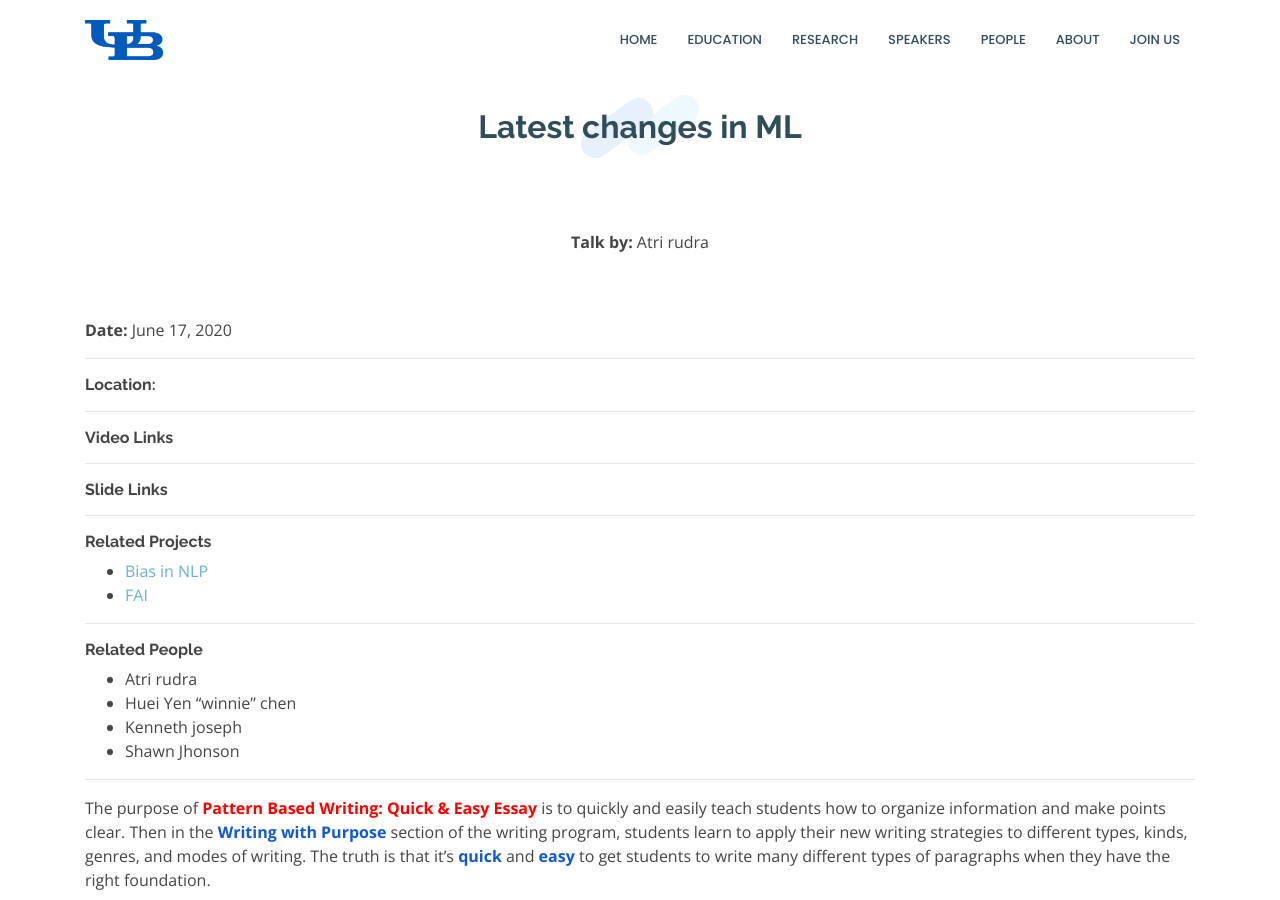
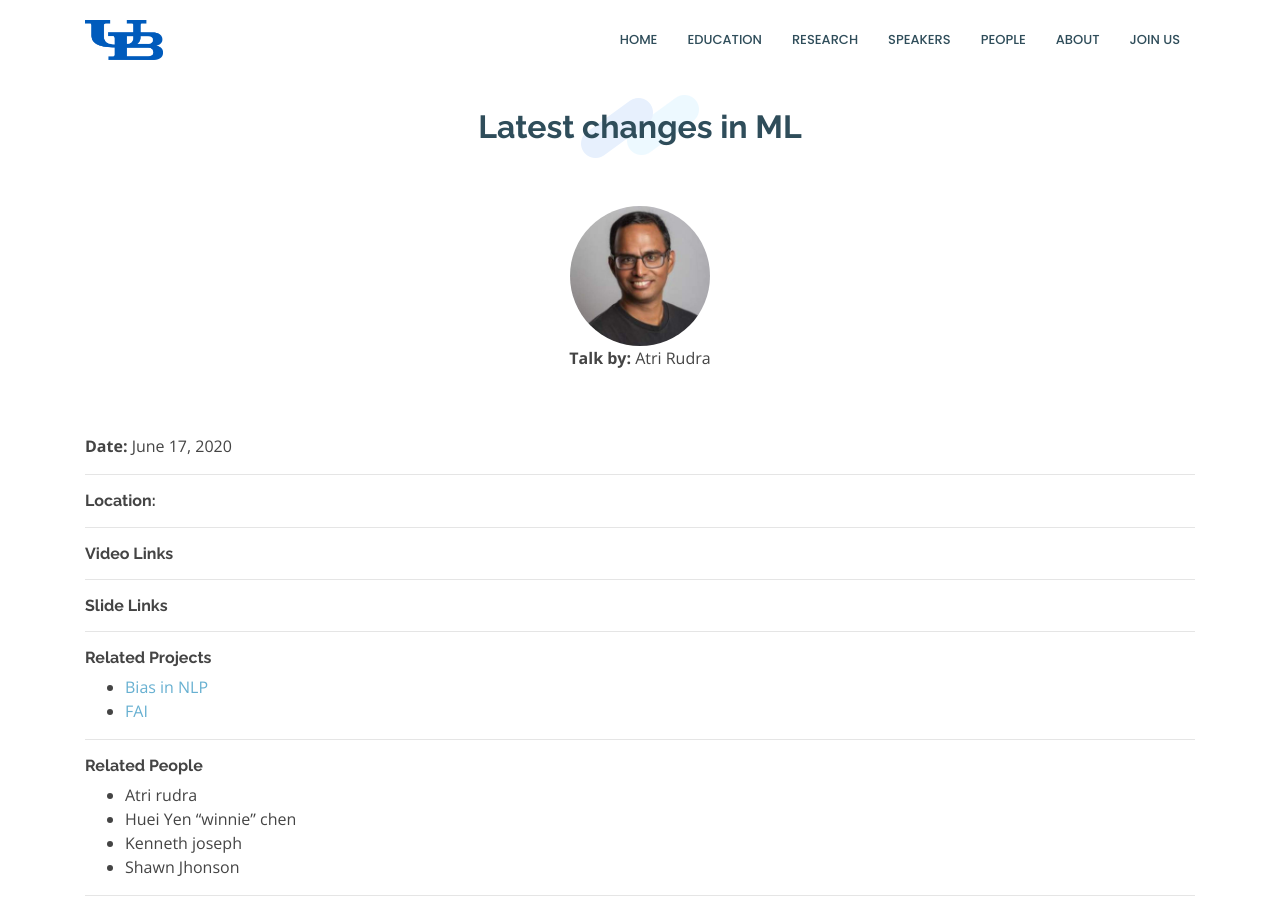
Before and after one commit to Mgeraci19/CS4SG.github.io, a Jekyll site: the page built from _talks/Latest changes in ML.md, in a window 1280 px wide and 900 px high. Built offline with Jekyll 4.4.1, drawn with Linux system fonts in a browser that asks for light colours.

```diff
--- a/_talks/Latest changes in ML.md
+++ b/_talks/Latest changes in ML.md
@@ -1,7 +1,7 @@
 ---
 layout: talk
 title: Latest changes in ML
-talk_by: Atri rudra
+talk_by: Atri Rudra
 authors: Atri rudra,Huei Yen “winnie” chen,Kenneth joseph,Shawn Jhonson
 date: 2020-06-17T13:04
 tagged_projects: Bias in NLP,FAI
```
